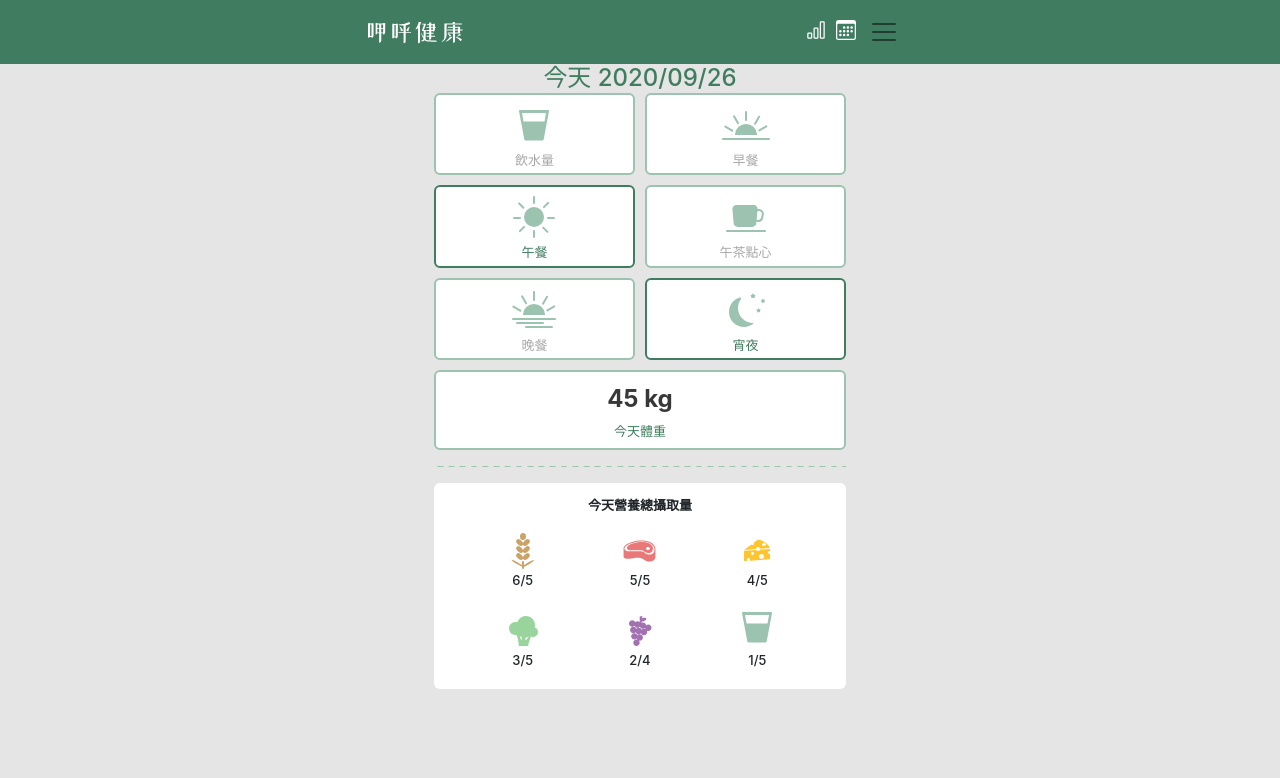
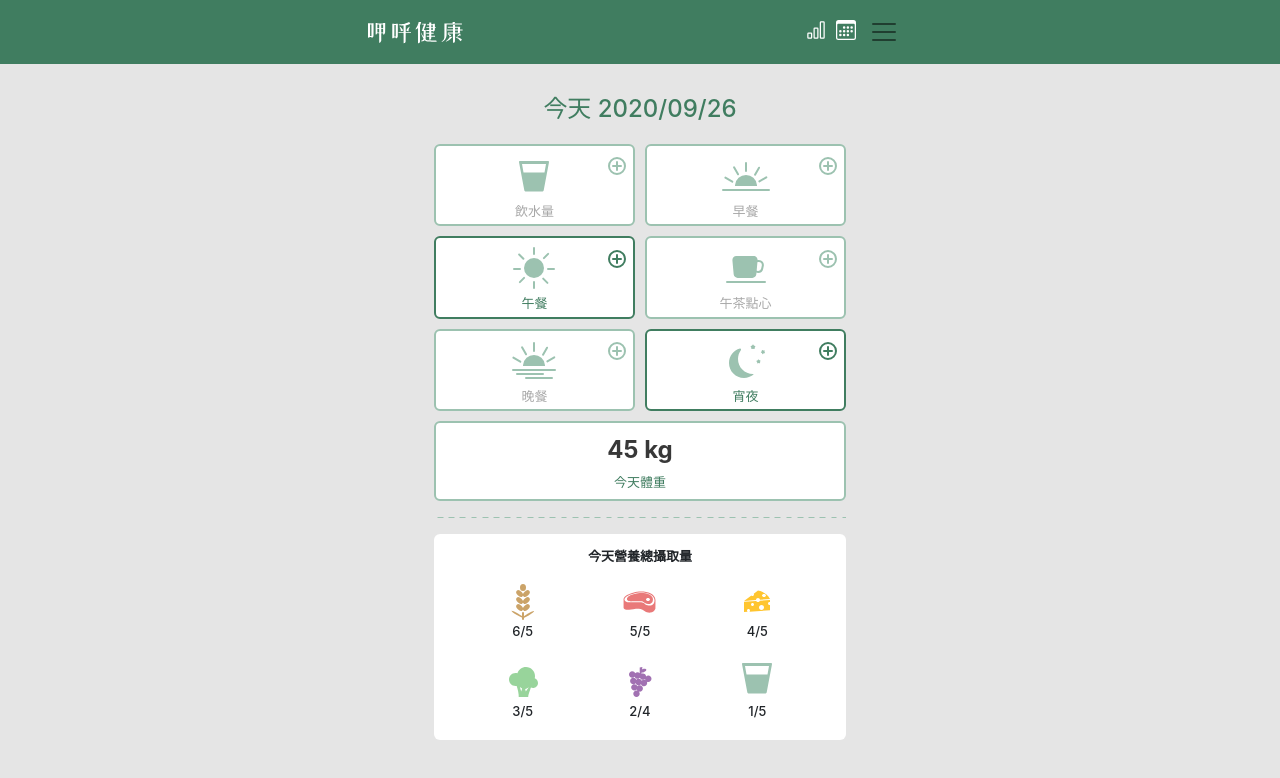
Before and after one commit to yachen168/Healthy-Eating, a Vue app: page /recording/states in a window 1280 px wide. Shown: the top 778 px of the page. Built offline with nearby package versions, Linux system fonts and the light colour scheme.

Commit message:
test: toggle svg icon

```diff
--- a/src/components/recording/RecordingCard.vue
+++ b/src/components/recording/RecordingCard.vue
@@ -1,7 +1,13 @@
 <template>
   <div class="recording-card" :class="[borderStyle]">
-    <!-- 之後替換成 svg 圖 -->
-    <a-icon type="plus-circle" class="header-icon" v-if="hasHeaderIcon" />
+    <div class="header-icon" v-if="hasHeaderIcon">
+      <img
+        v-if="borderStyle === 'dark-green'"
+        src="@/assets/images/button_add_abled.svg"
+        alt="add"
+      />
+      <img v-else src="@/assets/images/button_add_abled_light.svg" alt="add" />
+    </div>
     <div class="recording-body" v-if="hasBodyIcon">
       <!-- 之後替換成 svg 圖 -->
       <img :src="imgUrl" alt="" />
@@ -25,7 +31,6 @@ export default {
       type: String,
       default: ""
     },
-    //  之後替換成 svg 圖時移除
     imgUrl: {
       type: String,
       default: ""
@@ -55,10 +60,8 @@ export default {
   }
   .header-icon {
     position: absolute;
-    line-height: 0;
     right: 7px;
     top: 7px;
-    color: #9cc2b0;
   }
 }
 
@@ -68,8 +71,5 @@ export default {
 
 .recording-card.dark-green {
   border: 2px solid #407d60;
-  .header-icon {
-    color: #407d60;
-  }
 }
 </style>
--- a/src/views/recording/RecordingStates.vue
+++ b/src/views/recording/RecordingStates.vue
@@ -13,7 +13,11 @@
           <RecordingCard
             :hasHeaderIcon="true"
             :hasBodyIcon="true"
-            :imgUrl="meal.imgUrl"
+            :imgUrl="
+              mealsRecordingStates[index].detail
+                ? meal.imgUrl_filled
+                : meal.imgUrl_empty
+            "
             :borderStyle="
               mealsRecordingStates[index].detail ? 'dark-green' : 'light-green'
             "
@@ -62,22 +66,55 @@ export default {
   data() {
     return {
       meals: [
-        { type: "飲水量", imgUrl: require("@/assets/images/ic_water.svg") },
-        { type: "早餐", imgUrl: require("@/assets/images/ic_morning.svg") },
-        { type: "午餐", imgUrl: require("@/assets/images/ic_lunch.svg") },
+        {
+          type: "飲水量",
+          imgUrl_empty: require("@/assets/images/ic_water.svg"),
+          imgUrl_filled: require("@/assets/images/ic_water.svg")
+        },
+        {
+          type: "早餐",
+          imgUrl_empty: require("@/assets/images/ic_morning.svg"),
+          imgUrl_filled: require("@/assets/images/ic_morning.svg")
+        },
+        {
+          type: "午餐",
+          imgUrl_empty: require("@/assets/images/ic_lunch.svg"),
+          imgUrl_filled: require("@/assets/images/ic_lunch.svg")
+        },
         {
           type: "午茶點心",
-          imgUrl: require("@/assets/images/ic_afternoon.svg")
+          imgUrl_empty: require("@/assets/images/ic_afternoon.svg"),
+          imgUrl_filled: require("@/assets/images/ic_afternoon.svg")
         },
-        { type: "晚餐", imgUrl: require("@/assets/images/ic_dinner.svg") },
-        { type: "宵夜", imgUrl: require("@/assets/images/ic_night.svg") }
+        {
+          type: "晚餐",
+          imgUrl_empty: require("@/assets/images/ic_dinner.svg"),
+          imgUrl_filled: require("@/assets/images/ic_dinner.svg")
+        },
+        {
+          type: "宵夜",
+          imgUrl_empty: require("@/assets/images/ic_night.svg"),
+          imgUrl_filled: require("@/assets/images/ic_night.svg")
+        }
       ],
       nutritions: [
-        { type: "grains", imgUrl: require("@/assets/images/ic_malt.svg") },
-        { type: "proteins", imgUrl: require("@/assets/images/ic_meat.svg") },
+        {
+          type: "grains",
+          imgUrl: require("@/assets/images/ic_malt.svg")
+        },
+        {
+          type: "proteins",
+          imgUrl: require("@/assets/images/ic_meat.svg")
+        },
         { type: "dairy", imgUrl: require("@/assets/images/ic_milk.svg") },
-        { type: "vegetables", imgUrl: require("@/assets/images/ic_veg.svg") },
-        { type: "fruits", imgUrl: require("@/assets/images/ic_fruit.svg") },
+        {
+          type: "vegetables",
+          imgUrl: require("@/assets/images/ic_veg.svg")
+        },
+        {
+          type: "fruits",
+          imgUrl: require("@/assets/images/ic_fruit.svg")
+        },
         { type: "nuts", imgUrl: require("@/assets/images/ic_water.svg") }
       ],
       // ====== api 每餐紀錄狀態資料格式 ======
@@ -162,9 +199,9 @@ export default {
 main {
   width: fit-content;
   margin: 0 auto 32px;
-  padding: 0 33px;
-  .page-title {
-    // margin-bottom: 23px;
+  padding: 31px 32px 20px;
+  .base-title {
+    margin-bottom: 20px;
   }
 }
 .meals {
```
Also changed, not shown: src/assets/images/button_add_abled_light.svg (added).
